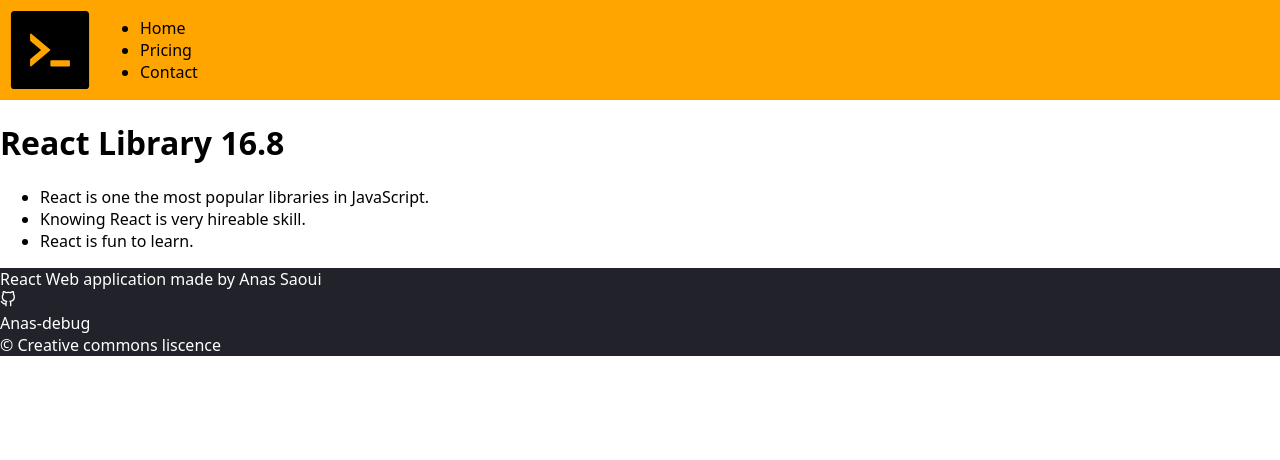
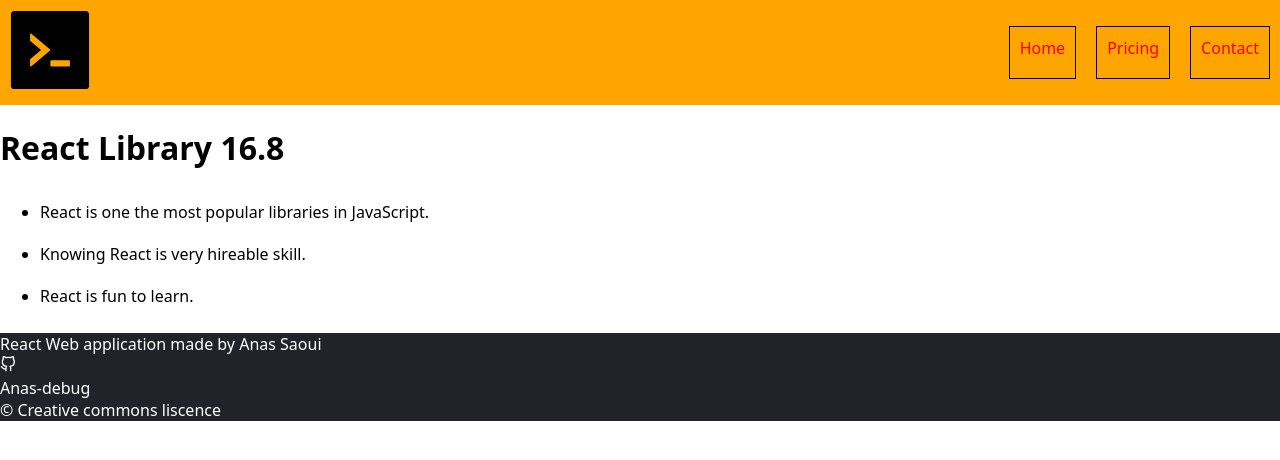
Before and after one commit to Anas-debug/React-app, a React (Create React App) app: page / in a window 1280 px wide. Shown: the top 460 px of the page. Built offline with nearby package versions, Linux system fonts and the light colour scheme.

Commit message:
adjusted the navbar

```diff
--- a/src/components/Navbar.js
+++ b/src/components/Navbar.js
@@ -3,12 +3,13 @@ import { AiFillCode } from 'react-icons/ai';
 export default function Navbar() {
     return(
         <nav class ="navbar">
-            <div class = "icon"></div>
-            <AiFillCode className='top-icon' />
-            <ul class= "nav-list">
-                <li class= "list-el">Home</li>
-                <li class= "list-el">Pricing</li>
-                <li class= "list-el">Contact</li>
+            <div class = "icon">
+                <AiFillCode className='top-icon' />
+            </div>
+            <ul class= "nav--list">
+                <li class= "list--el">Home</li>
+                <li class= "list--el">Pricing</li>
+                <li class= "list--el">Contact</li>
             </ul>
         </nav>
     )
--- a/src/style.css
+++ b/src/style.css
@@ -10,9 +10,22 @@ body {
 
 nav {
     display: flex;
-    align-items: center;
+    flex-direction: row;
     background-color: orange;
-    padding: 30p
+    justify-content: space-between;
+}
+.nav--list{
+    display: block;
+    display: flex;
+    flex-direction: row;
+}
+.list--el{
+    display: block;
+    padding: 10px;
+    margin: 10px;
+    border: solid 1px black;
+    color: red;
+    flex: 1;
 }
 footer{
     background-color: #21222A;
@@ -22,3 +35,9 @@ footer{
     width: 100px;
     height: 100px;
 }
+main >ul> li{
+    padding-block: 10px;
+}
+main> ul{
+    max-width: 600px;
+}
```
Also changed, not shown: src/components/Post.js (added, +11 -0 lines).
